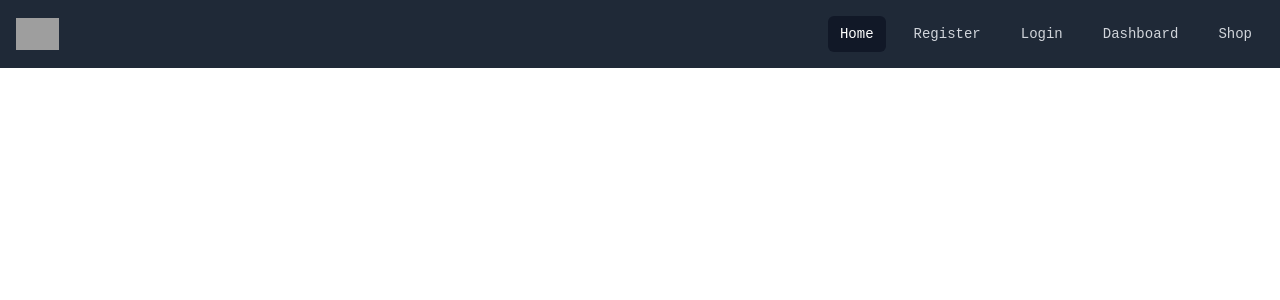
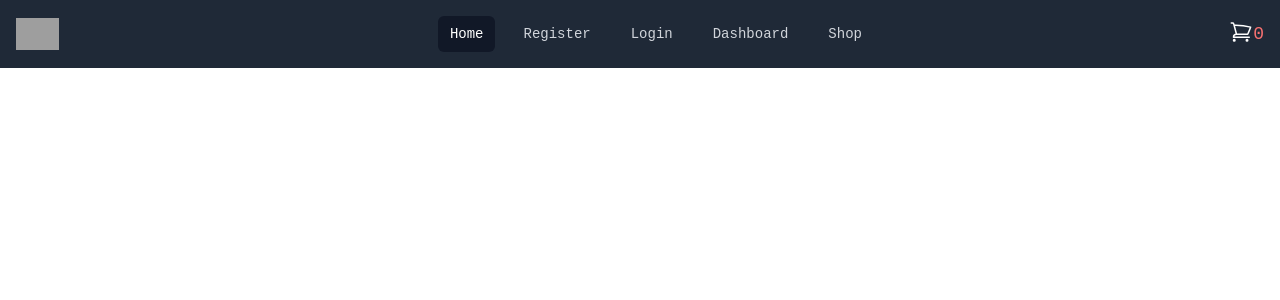
Before and after one commit to sheilabarnagot/HopefulHarvest, a React (Vite) app in the folder frontend/: page / in a window 1280 px wide. Shown: the top 300 px of the page. Built offline with nearby package versions, Linux system fonts and the light colour scheme; grey boxes are pictures that could not be loaded.

Commit message:
Satisfy tests

```diff
--- a/frontend/src/Navbar.tsx
+++ b/frontend/src/Navbar.tsx
@@ -2,6 +2,7 @@ import React from 'react';
 import { Link } from 'react-router-dom';
 import { Disclosure } from '@headlessui/react';
 import { Bars3Icon, XMarkIcon } from '@heroicons/react/24/outline';
+import { useShoppingCartItems } from './zustand/customHooks';
 
 const navigation = [
   { name: 'Home', href: '/', current: true },
@@ -16,6 +17,8 @@ function classNames(...classes: (string | undefined)[]): string {
 }
 
 const Navbar: React.FC = () => {
+  const shoppingCartItems = useShoppingCartItems(state => state.data);
+  console.log(shoppingCartItems);
   return (
     <Disclosure as="nav" className="bg-gray-800 p-4 sticky top-0 w-full z-50">
       {({ open }) => (
@@ -28,6 +31,7 @@ const Navbar: React.FC = () => {
                 alt="Your Company"
               />
             </div>
+
             <div className="hidden sm:ml-6 sm:block">
               <div className="flex space-x-4">
                 {navigation.map(item => (
@@ -46,6 +50,26 @@ const Navbar: React.FC = () => {
                 ))}
               </div>
             </div>
+            <div className="flex">
+              <svg
+                xmlns="http://www.w3.org/2000/svg"
+                fill="none"
+                viewBox="0 0 24 24"
+                strokeWidth="1.5"
+                stroke="white"
+                data-slot="icon"
+                className="w-6 h-6">
+                <path
+                  strokeLinecap="round"
+                  strokeLinejoin="round"
+                  d="M2.25 3h1.386c.51 0 .955.343 1.087.835l.383 1.437M7.5 14.25a3 3 0 0 0-3 3h15.75m-12.75-3h11.218c1.121-2.3 2.1-4.684 2.924-7.138a60.114 60.114 0 0 0-16.536-1.84M7.5 14.25 5.106 5.272M6 20.25a.75.75 0 1 1-1.5 0 .75.75 0 0 1 1.5 0Zm12.75 0a.75.75 0 1 1-1.5 0 .75.75 0 0 1 1.5 0Z"
+                />
+              </svg>
+              <p id="shopping-icon" className="text-red-400 text-lg">
+                {shoppingCartItems.length}
+              </p>
+            </div>
+
             <div className="sm:hidden">
               <Disclosure.Button className="text-white">
                 {open ? (
@@ -56,7 +80,6 @@ const Navbar: React.FC = () => {
               </Disclosure.Button>
             </div>
           </div>
-
           <Disclosure.Panel className="sm:hidden">
             <div className="space-y-1 px-2 pb-3 pt-2">
               {navigation.map(item => (
--- a/frontend/src/pages/ProductPage.tsx
+++ b/frontend/src/pages/ProductPage.tsx
@@ -109,11 +109,15 @@ export default function ProductPage() {
                     </p>
                   </div>
                   <Button
+                    id="remove-item"
                     onClick={() => removeTest(product.data.product_id)}
                     colorScheme="blue">
                     Remove from cart
                   </Button>
-                  <Button onClick={() => setTest(product)} colorScheme="blue">
+                  <Button
+                    id="add-item"
+                    onClick={() => setTest(product)}
+                    colorScheme="blue">
                     Add to cart
                   </Button>
                 </div>
```
Also changed, not shown: 2 other files (tests, documents, lock files or other folders).
